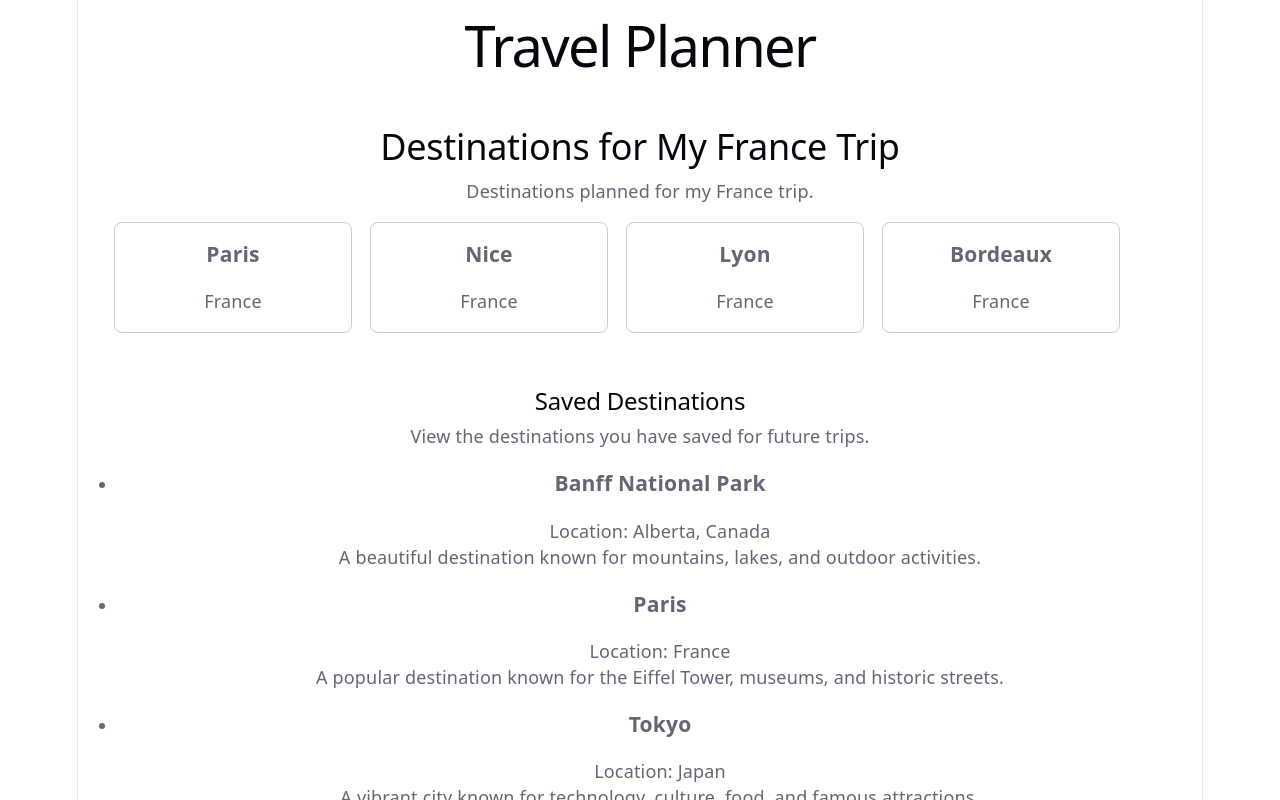
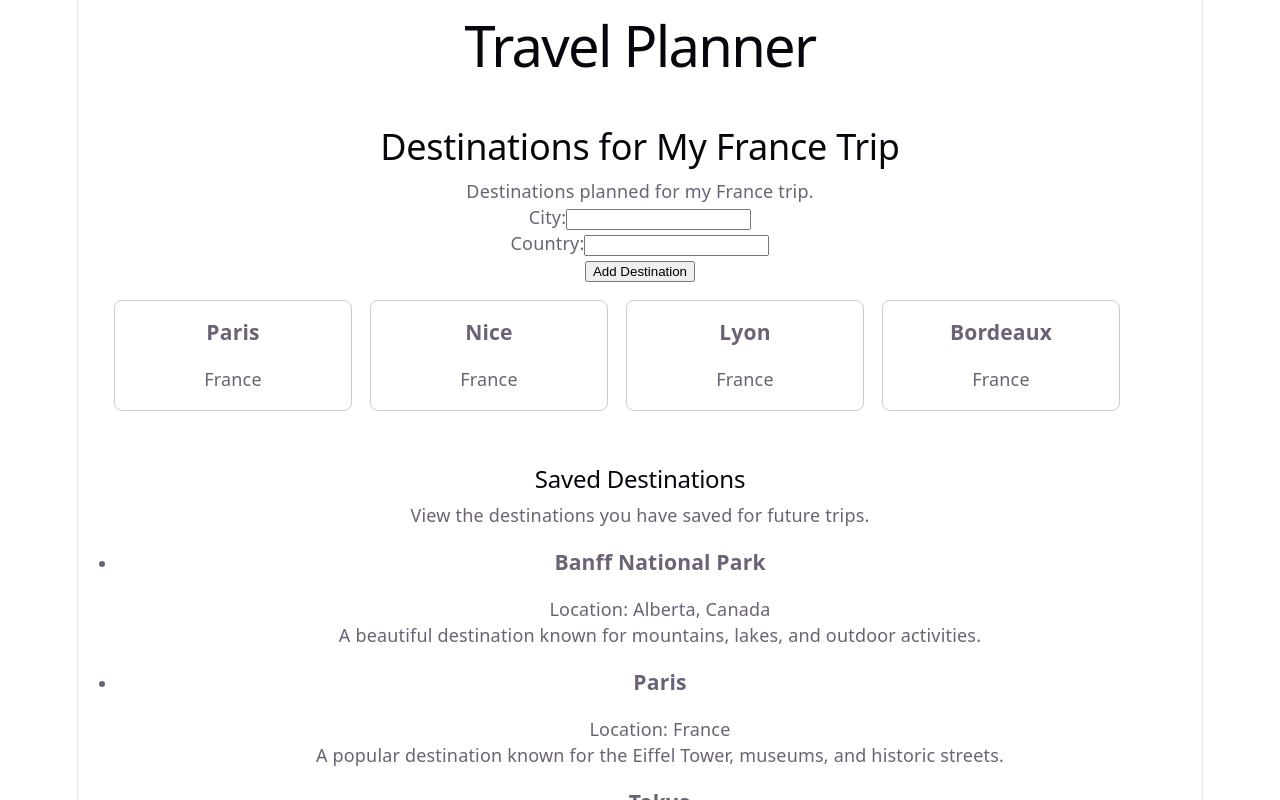
Before and after one commit to kkaur136/travel-planner, a React (Vite) app: page / in a window 1280 px wide. Shown: the top 800 px of the page. Built offline with nearby package versions, Linux system fonts and the light colour scheme.

Commit message:
Adding destination form and add functionality

```diff
--- a/src/Components/destinations/destinations.tsx
+++ b/src/Components/destinations/destinations.tsx
@@ -25,10 +25,56 @@ function Destinations() {
         }
     ]);
 
+    const [city, setCity] = useState("");
+    const [country, setCountry] = useState("");
+
+    function addDestination(event: React.FormEvent) {
+    event.preventDefault();
+
+    if (city.trim() === "" || country.trim() === "") {
+        return;
+    }
+
+    const newDestination = {
+        id: Date.now(),
+        city: city,
+        country: country,
+    };
+
+    setDestinations([...destinations, newDestination]);
+
+    setCity("");
+    setCountry("");
+}
+
     return (
     <section className="destinations">
         <h2>Destinations for My France Trip</h2>
         <p>Destinations planned for my France trip.</p>
+
+        <form onSubmit={addDestination}>
+            <div>
+                <label htmlFor="city">City:</label>
+                <input
+                    type="text"
+                    id="city"
+                    value={city}
+                    onChange={(event) => setCity(event.target.value)}
+                />
+            </div>
+
+            <div>
+                <label htmlFor="country">Country:</label>
+                <input
+                    type="text"
+                    id="country"
+                    value={country}
+                    onChange={(event) => setCountry(event.target.value)}
+                />
+            </div>
+
+            <button type="submit">Add Destination</button>
+        </form>
 
         <ul>
             {destinations.map((destination) => (
```
Lines whose indentation alone changed are shown as unchanged.
